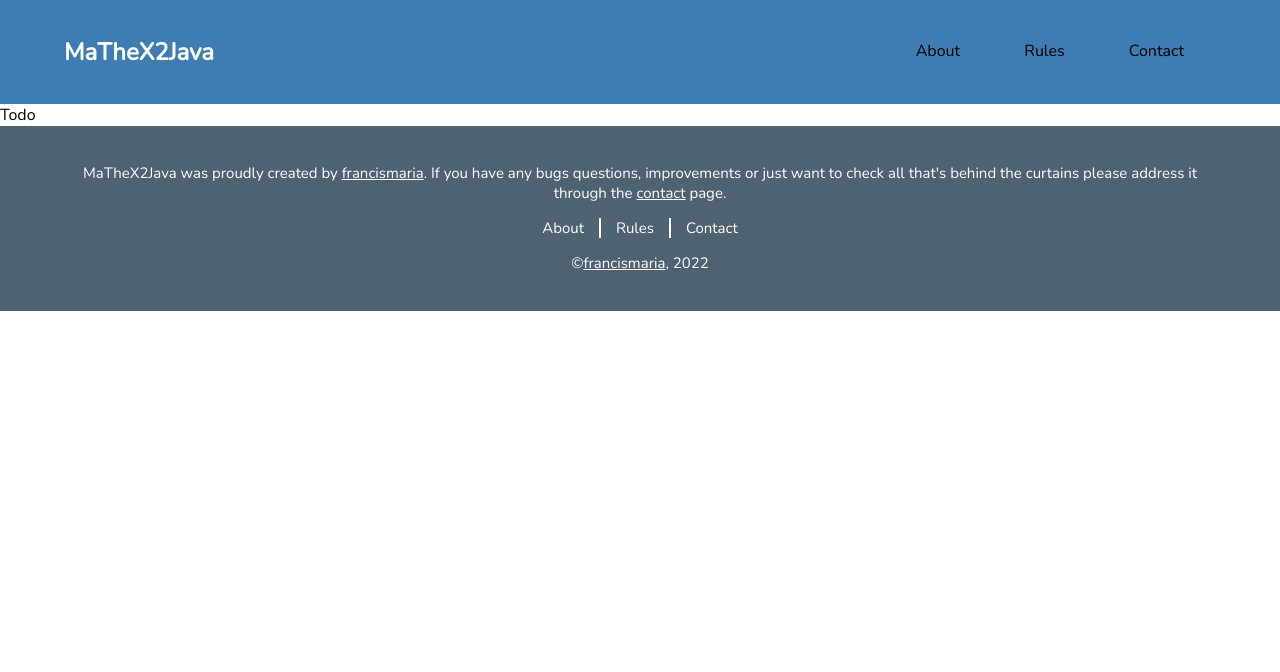
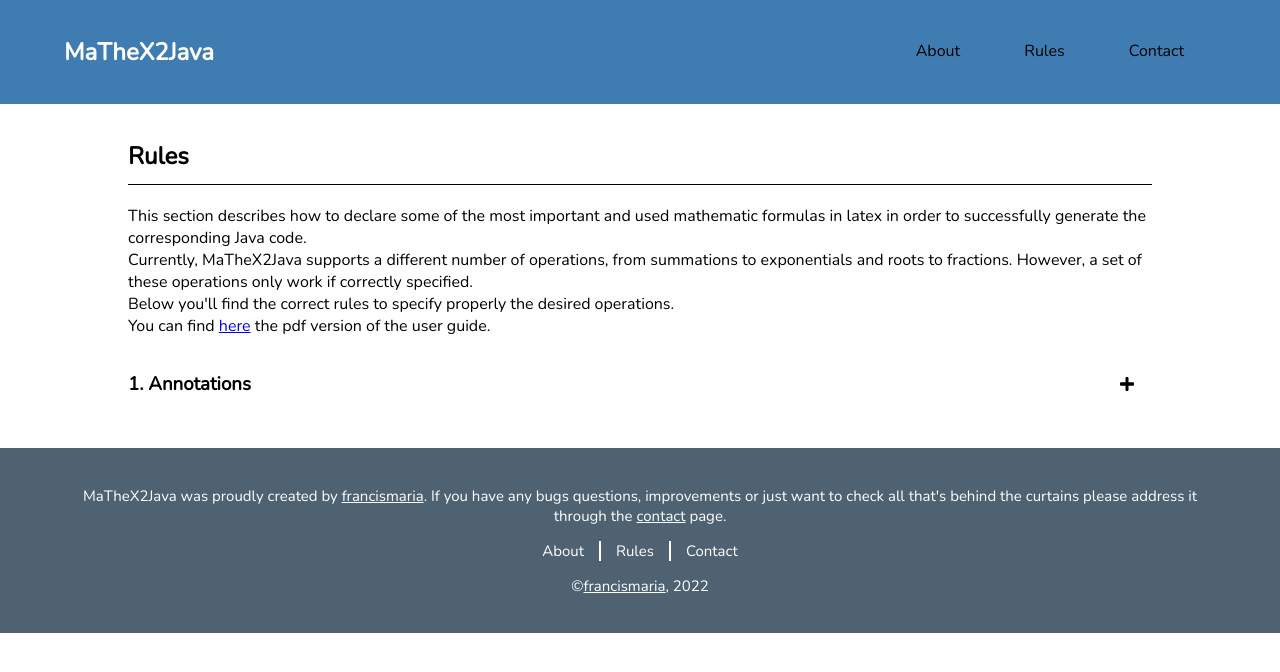
Before and after one commit to francismaria/MaTheX2Java-React, a React (Create React App) app: page /rules in a window 1280 px wide. Shown: the top 672 px of the page. Built offline with nearby package versions, Linux system fonts and the light colour scheme.

Commit message:
Add rules page open/close functionality

```diff
--- /dev/null
+++ b/src/components/rules/AnnotationRuleContent.tsx
@@ -0,0 +1,86 @@
+import { RuleContentProps } from './RuleContent';
+
+function AnnotationRuleContent({ ruleContentClickHandler }: RuleContentProps) {
+  return (
+    <section id="annotationsContent" className="ruleContent">
+      <div
+        className="contentHeader"
+        role="switch"
+        tabIndex={0}
+        aria-checked="false"
+        onClick={ruleContentClickHandler}
+      >
+        <h3>1. Annotations</h3>
+        <div className="iconContainer">
+          <i className="fas fa-plus" />
+          <i className="fas fa-minus" />
+        </div>
+      </div>
+      <div className="ruleDetailsContent">
+        <p>
+          The use of annotations is an important feature of MaTheX2Java. These are optional commands
+          in the form of LaTeX comments which specify important details of the Java code generation.
+          <br />
+          It allows a user to specify a name for a method, a method return type and to specify the
+          types of the variables which are involved in a method, as well as memory allocation for
+          array-type variables.
+          <br />
+          Summing it up, we can group the annotations in two distinct groups of operation:
+        </p>
+        <h4>1.1. Method-Specific Annotations</h4>
+        <p>
+          Correspond to specific details about the method that will be created to represent the
+          mathematic formula, more precisely, the name and the return type of the java method that
+          will represent the implementation of the formula. This type of annotation must be declared
+          before the
+          <strong>&lsquo;begin&rsquo;</strong> tag of the amsmath equation definition.
+        </p>
+        <ul>
+          <li>
+            <u>Name</u>: if present, assigns the specified name to the generated Java method.
+            Otherwise, it assigns a custom (template) name.
+          </li>
+          <li>
+            <u>Return Type</u>: if present, sets the return type of the generated method to the
+            specified input type. Otherwise, it sets the return type of the generated method to the
+            default type - &lsquo;real&rsquo; (which maps to a Java double).
+          </li>
+        </ul>
+        <h4>1.2. Variable-Specific Annotations</h4>
+        <p>
+          Correspond to specific details about how the variables in the method will be declared in
+          the generated Java code. A user may define the type of the variable and, if the variable
+          is an array, it also defines the memory allocation of the array. These types of
+          annotations are written before the equation line, in the following format: p % [ variable
+          (, variable)*]: data type.
+        </p>
+        <p>
+          Each variable inside the same brackets will have the same specified data type. This
+          annotation allows multiline comments to specify different variable types in a
+          user-friendly way. This way, one can write these types of annotations in the following
+          way:
+        </p>
+        <ul>
+          <li>
+            <u>Single-Type</u>: if present, assigns the specified name to the generated Java method.
+            Otherwise, it assigns a custom (template) name.
+          </li>
+          <li>
+            <u>Single-Type</u>: if present, assigns the specified name to the generated Java method.
+            Otherwise, it assigns a custom (template) name.
+          </li>
+          <li>
+            <u>Multi-Type</u>: if present, assigns the specified name to the generated Java method.
+            Otherwise, it assigns a custom (template) name.
+          </li>
+          <li>
+            <u>Array-Type</u>: if present, assigns the specified name to the generated Java method.
+            Otherwise, it assigns a custom (template) name.
+          </li>
+        </ul>
+      </div>
+    </section>
+  );
+}
+
+export default AnnotationRuleContent;
--- /dev/null
+++ b/src/components/rules/RuleContent.ts
@@ -0,0 +1,5 @@
+import { MouseEventHandler } from 'react';
+
+export interface RuleContentProps {
+  ruleContentClickHandler: MouseEventHandler<HTMLElement>;
+}
--- a/src/components/rules/Rules.css
+++ b/src/components/rules/Rules.css
@@ -0,0 +1,70 @@
+#mainContainer {
+  padding: 1em 8em;
+}
+
+#presentationContent h2 {
+  padding-bottom: 0.5em;
+  border-bottom: 1px solid black;
+}
+
+.contentHeader {
+  cursor: pointer;
+  display: flex;
+  justify-content: space-between;
+}
+
+.contentHeader:hover {
+  background-color: #dedcdc !important;
+}
+
+.contentHeader .iconContainer {
+  display: flex;
+  padding-right: 2em;
+  align-items: center;
+}
+
+.contentHeader .iconContainer i {
+  position: absolute;
+  -webkit-transition: opacity 0.1s linear;
+  -moz-transition: opacity 0.1s linear;
+  -o-transition: opacity 0.1s linear;
+  transition: opacity 0.1s linear;
+}
+
+#text-container .content-wrap {
+  max-height: 0;
+  overflow: hidden;
+  transition: max-height 0.5s ease-out;
+  -webkit-transition: max-height 0.5s ease-out;
+  -moz-transition: max-height 0.5s ease-out;
+  -o-transition: max-height 0.5s ease-out;
+}
+
+.ruleContent {
+  padding: 1em 0;
+}
+
+.ruleDetailsContent {
+  max-height: 0px;
+  overflow: hidden;
+  transition: max-height 0.5s ease-out;
+  -webkit-transition: max-height 0.5s ease-out;
+  -moz-transition: max-height 0.5s ease-out;
+  -o-transition: max-height 0.5s ease-out;
+}
+
+.defaultRuleContentHeader {
+  background-color: white;
+}
+
+.highlightedRuleContentHeader {
+  background-color: #dedcdc;
+}
+
+.hiddenRuleContentDetails {
+  max-height: 0px;
+}
+
+.visibleRuleContentDetails {
+  max-height: 2000px;
+}
--- a/src/components/rules/Rules.tsx
+++ b/src/components/rules/Rules.tsx
@@ -1,7 +1,96 @@
+import { MouseEventHandler } from 'react';
+import AnnotationRuleContent from './AnnotationRuleContent';
 import './Rules.css';
 
+const VISIBLE_CONTENT_DETAILS_HEIGHT = '2000px';
+
 function Rules() {
-  return <section>Todo</section>;
+  /* eslint-disable no-param-reassign */
+  const showRuleDetailsContent = (
+    ruleHeaderContent: HTMLElement,
+    ruleDetailsContent: HTMLElement,
+    plusIcon: HTMLElement,
+    minusIcon: HTMLElement
+  ): void => {
+    ruleHeaderContent.classList.add('highlightedRuleContentHeader');
+    ruleDetailsContent.classList.add('visibleRuleContentDetails');
+
+    ruleHeaderContent.classList.remove('defaultRuleContentHeader');
+    ruleDetailsContent.classList.remove('hiddenRuleContentDetails');
+
+    plusIcon.style.opacity = '0';
+    minusIcon.style.opacity = '1';
+  };
+
+  const hideRuleDetailsContent = (
+    ruleHeaderContent: HTMLElement,
+    ruleDetailsContent: HTMLElement,
+    plusIcon: HTMLElement,
+    minusIcon: HTMLElement
+  ): void => {
+    ruleHeaderContent.classList.add('defaultRuleContentHeader');
+    ruleDetailsContent.classList.add('hiddenRuleContentDetails');
+
+    ruleHeaderContent.classList.remove('highlightedRuleContentHeader');
+    ruleDetailsContent.classList.remove('visibleRuleContentDetails');
+
+    plusIcon.style.opacity = '1';
+    minusIcon.style.opacity = '0';
+  };
+
+  const isRuleDetailsContentVisible = (ruleDetailsContent: HTMLElement): boolean => {
+    const maxHeightProperty = window
+      .getComputedStyle(ruleDetailsContent)
+      .getPropertyValue('max-height');
+
+    return maxHeightProperty === VISIBLE_CONTENT_DETAILS_HEIGHT;
+  };
+
+  const handleRuleContentHeaderEvent: MouseEventHandler<HTMLElement> = (e): void => {
+    e.preventDefault();
+
+    const targetElement = e.target as HTMLElement;
+    const ruleDetailsContentElement = targetElement.nextSibling as HTMLElement;
+
+    const plusIcon = targetElement.querySelector('.fa-plus') as HTMLElement;
+    const minusIcon = targetElement.querySelector('.fa-minus') as HTMLElement;
+
+    if (isRuleDetailsContentVisible(ruleDetailsContentElement)) {
+      hideRuleDetailsContent(targetElement, ruleDetailsContentElement, plusIcon, minusIcon);
+    } else {
+      showRuleDetailsContent(targetElement, ruleDetailsContentElement, plusIcon, minusIcon);
+    }
+  };
+
+  return (
+    <section id="mainContainer">
+      <section id="presentationContent">
+        <h2>Rules</h2>
+        <p>
+          This section describes how to declare some of the most important and used mathematic
+          formulas in latex in order to successfully generate the corresponding Java code.
+        </p>
+        <p>
+          Currently, MaTheX2Java supports a different number of operations, from summations to
+          exponentials and roots to fractions. However, a set of these operations only work if
+          correctly specified.
+          <br />
+          Below you&#39;ll find the correct rules to specify properly the desired operations.
+        </p>
+        <p>
+          You can find{' '}
+          <a
+            href="https://github.com/francismaria/MaTheX2Java/blob/master/docs/MaTheX2Java_UsersGuide.pdf"
+            target="_blank"
+            rel="noreferrer">
+            here
+          </a>{' '}
+          the pdf version of the user guide.
+        </p>
+      </section>
+      <AnnotationRuleContent ruleContentClickHandler={handleRuleContentHeaderEvent} />
+    </section>
+  );
 }
 
 export default Rules;
```
Also changed, not shown: .eslintrc.json, 1 other file (tests, documents, lock files or other folders).
